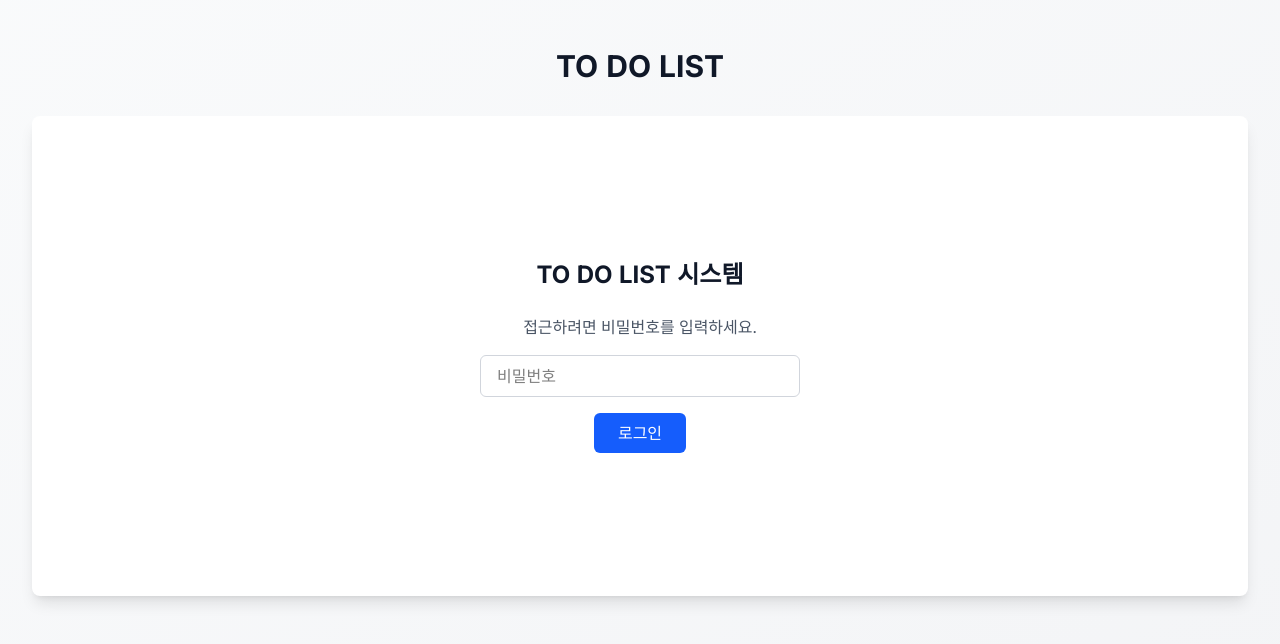
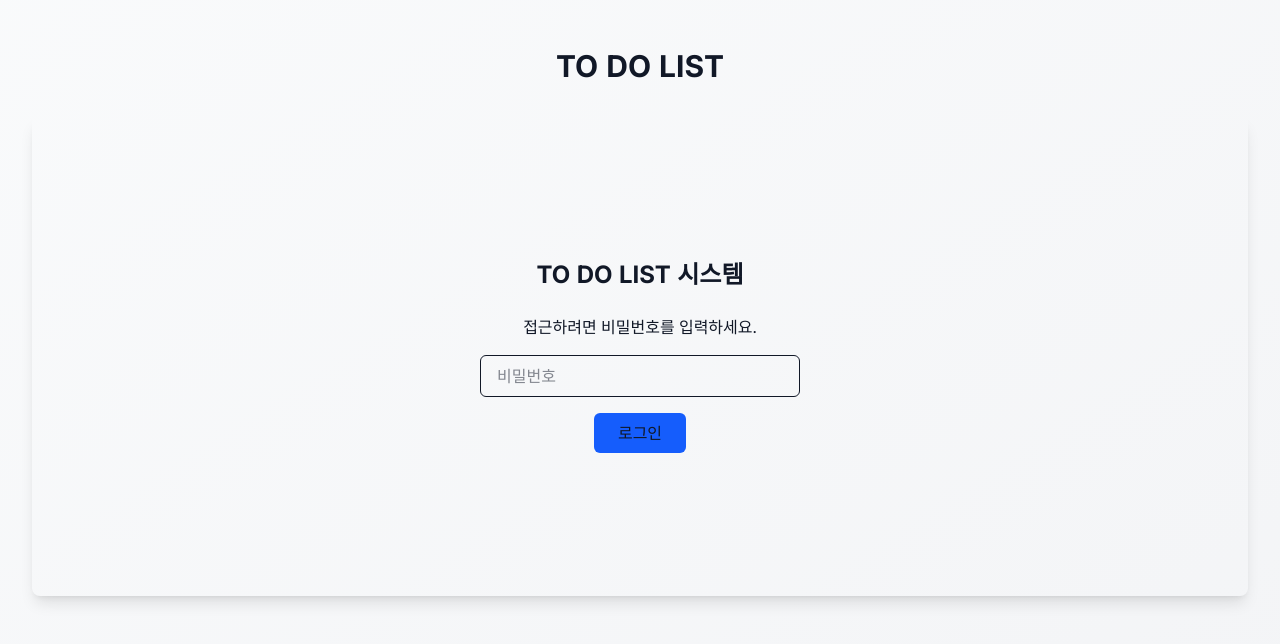
Before and after one commit to senti270/portal, a Next.js app: page /todo-list in a window 1280 px wide. Shown: the top 644 px of the page. Built offline with nearby package versions, Linux system fonts and the light colour scheme.

Commit message:
fix: Force light mode with aggressive CSS overrides to ignore all dark mode classes

```diff
--- a/app/globals.css
+++ b/app/globals.css
@@ -6,8 +6,37 @@
 .dark,
 .dark *,
 html.dark,
-html.dark * {
+html.dark *,
+[class*="dark"] {
   color-scheme: light !important;
+  background-color: inherit !important;
+  color: inherit !important;
+  border-color: inherit !important;
+}
+
+/* Tailwind dark: 유틸리티 완전 무시 */
+[class*="dark:"] {
+  /* dark: 접두사를 가진 모든 클래스를 무시 */
+}
+
+/* 다크모드 관련 모든 배경색 무시 */
+.dark\:bg-gray-800,
+.dark\:bg-gray-900,
+.dark\:bg-gray-700,
+.dark\:bg-white,
+.dark\:from-gray-900,
+.dark\:to-gray-800 {
+  background-color: transparent !important;
+}
+
+/* 다크모드 관련 모든 텍스트 색상 무시 */
+.dark\:text-white,
+.dark\:text-gray-200,
+.dark\:text-gray-300,
+.dark\:text-gray-400,
+.dark\:text-blue-400,
+.dark\:text-green-300 {
+  color: inherit !important;
 }
 
 /* 매뉴얼 내용 줄바꿈 스타일 */
@@ -167,8 +196,36 @@ html.dark,
 body,
 body.light,
 body.dark {
+  background-color: #f9fafb !important; /* gray-50 */
+  color: #111827 !important; /* gray-900 */
+}
+
+/* 모든 주요 컨테이너 강제 라이트모드 */
+main,
+div,
+section,
+article,
+header,
+footer,
+aside,
+nav {
+  background-color: inherit !important;
+}
+
+/* 배경이 어두운 클래스들 강제로 밝게 */
+.bg-gray-800,
+.bg-gray-900,
+.bg-gray-700,
+.from-gray-900,
+.to-gray-800 {
   background-color: #ffffff !important;
-  color: #000000 !important;
+}
+
+/* 텍스트가 흰색인 클래스들 강제로 검정 */
+.text-white,
+.text-gray-200,
+.text-gray-300 {
+  color: #111827 !important;
 }
 
 @layer utilities {
```
